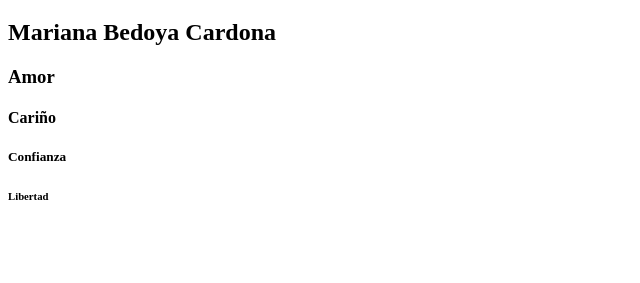
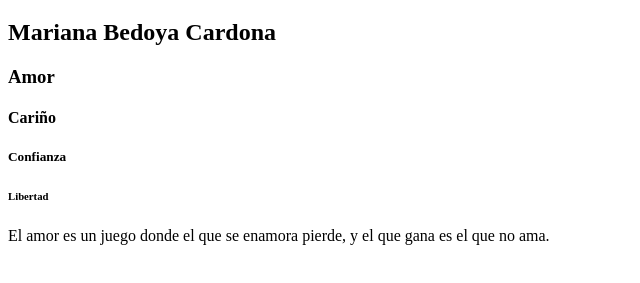
Before and after one commit to marianabc2006/html-marianabc, a website: page index.html in a window 1280 px wide. Shown: the part 61-344 px from the top of the page, without its empty margins (0-640 px from the left). Drawn offline with Linux system fonts and the light colour scheme.

Commit message:
Claseee Informática

```diff
--- a/index.html
+++ b/index.html
@@ -25,5 +25,9 @@
     <h6>
       Libertad
     </h6>
+    <p>
+      El amor es un juego donde el que se enamora pierde, y el que gana es el
+      que no ama.
+    </p>
   </body>
 </html>
```
